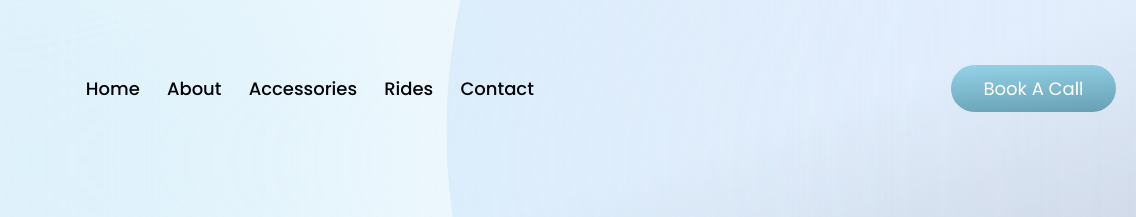
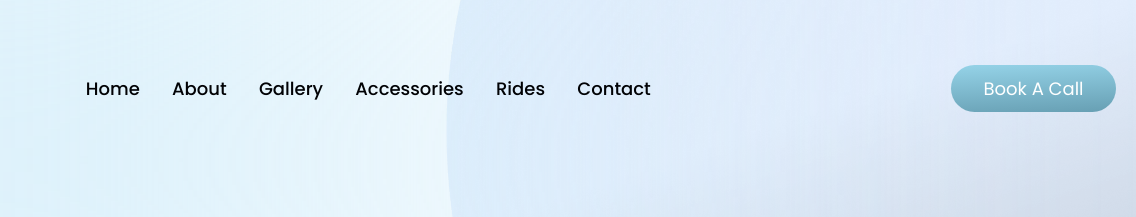
Before and after one commit to Thebored1/big-flix, a plain HTML site: page public-v3x/index.html in a window 1280 px wide. Shown: the top 217 px of the page, 144-1280 px from the left. Drawn offline with nearby package versions, Linux system fonts and the light colour scheme.

Commit message:
Update index.html

```diff
--- a/public-v3x/index.html
+++ b/public-v3x/index.html
@@ -59,6 +59,7 @@
                         <div class="nav-bar">
                             <a class="active" href="/">home</a>
                             <a class="active" href="about.html">About</a>
+                             <a class="active" href="gallery.html">Gallery</a>
                             <a class="active" href="accessories.html">Accessories</a>
                             <a class="active" href="/#ride-sec">Rides</a>
                             <a class="active" href="contact.html">Contact</a>
```
